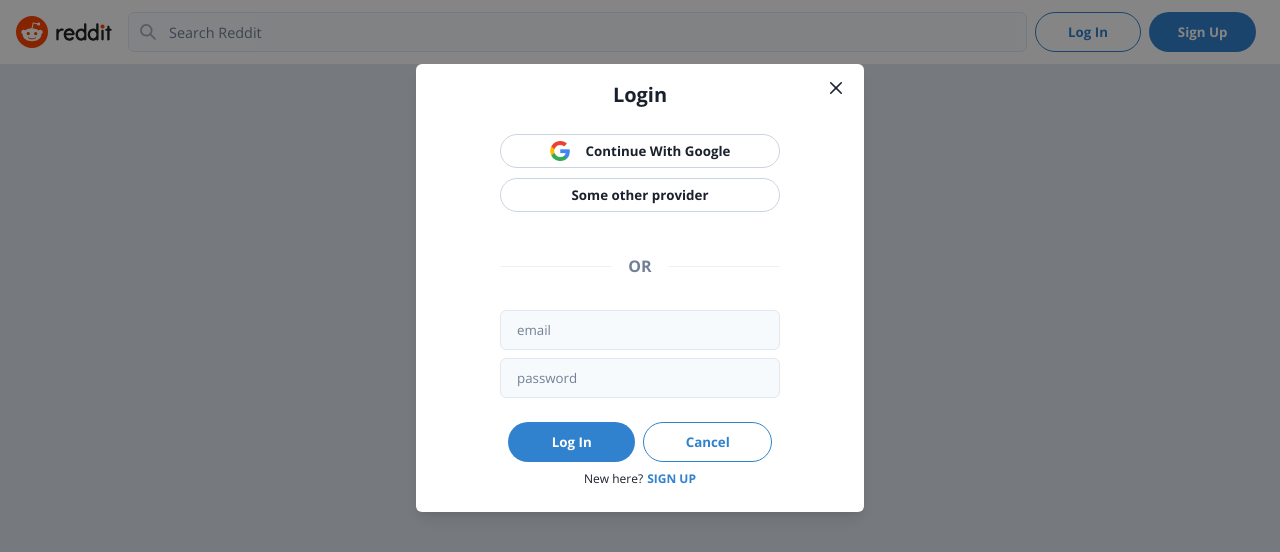
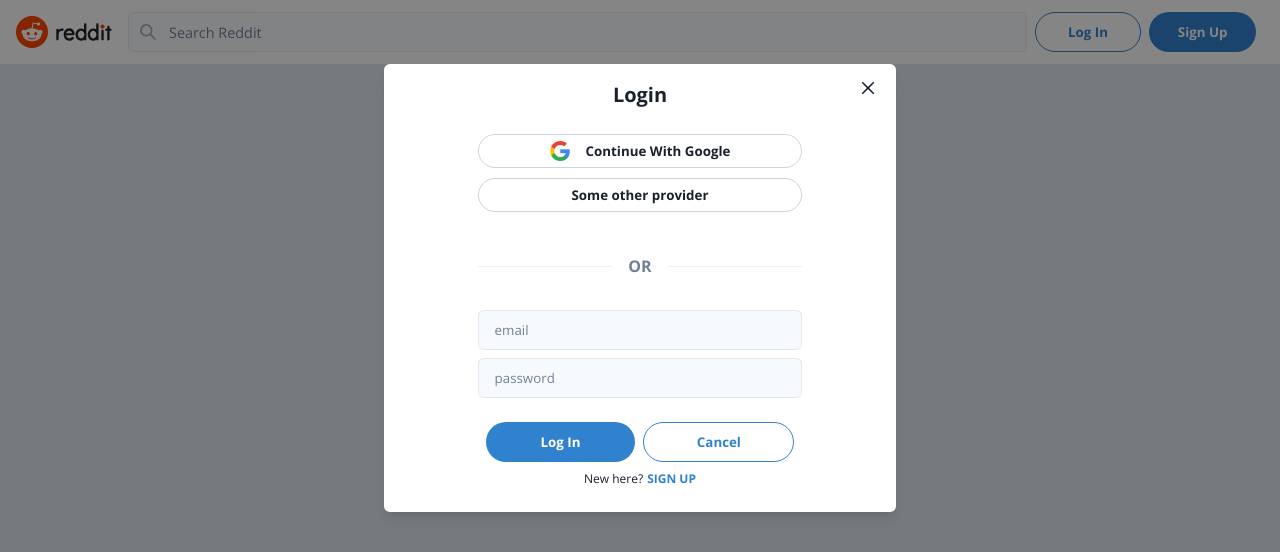
Before and after one commit to jliong-ch/leddit, a Next.js app: page / in a window 1280 px wide. Both pictures are taken after a click on the button "Log In". Shown: the top 552 px of the page. Built offline with nearby package versions, Linux system fonts and the light colour scheme; no server answers.

Commit message:
Resized modal window

```diff
--- a/src/components/Modal/Auth/AuthModal.tsx
+++ b/src/components/Modal/Auth/AuthModal.tsx
@@ -8,7 +8,7 @@
   ModalContent,
   ModalHeader,
   ModalOverlay,
-  Text
+  Text,
 } from "@chakra-ui/react";
 import { FC, useEffect } from "react";
 import { useRecoilState } from "recoil";
@@ -16,6 +16,7 @@
 import OAuthButtons from "./OAuthButtons";
 import { useAuthState } from "react-firebase-hooks/auth";
 import { auth } from "@/src/firebase/clientApp";
+import ResetPassword from "./ResetPassword";
 
 interface AuthModalProps {}
 
@@ -36,7 +37,7 @@
 
   return (
     <>
-      <Modal isOpen={modalState.open} onClose={handleClose}>
+      <Modal isOpen={modalState.open} onClose={handleClose} size="lg">
         <ModalOverlay />
         <ModalContent>
           <ModalHeader textAlign="center">
@@ -59,6 +60,8 @@
               width="70%"
               // border="1px solid red"
             >
+              {modalState.view === "login" || modalState.view === "signup" ? (
+                <>
                   <OAuthButtons />
                   <Flex width="100%" align="center">
                     <Divider />
@@ -68,7 +71,10 @@
                     <Divider />
                   </Flex>
                   <AuthInputs />
-              {/* <ResetPassword /> */}
+                </>
+              ) : (
+                <ResetPassword />
+              )}
             </Flex>
           </ModalBody>
         </ModalContent>
```
Lines whose indentation alone changed are shown as unchanged.
